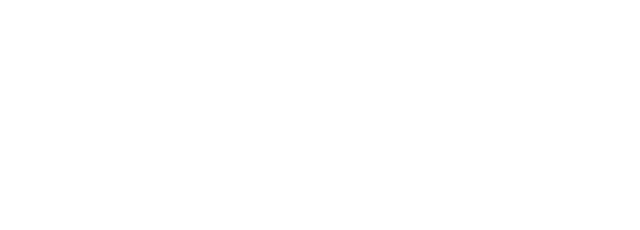
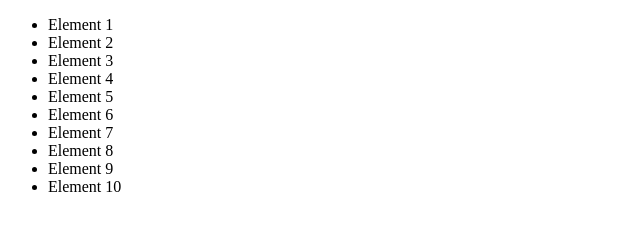
Before and after one commit to MarinaMyz/JS_HOMEWORKS, a website: page src/index.html in a window 1280 px wide. Shown: the whole page, without its empty margins (0-640 px from the left). Drawn offline with Linux system fonts and the light colour scheme.

Commit message:
hw52 completed

```diff
--- a/src/index.html
+++ b/src/index.html
@@ -2,12 +2,22 @@
 <html lang="en">
 <head>
     <meta charset="UTF-8">
-    <title>Lesson1</title>
-    <link rel="stylesheet" href="./styles/style.css">
+    <title>Title</title>
 </head>
 <body>
 
-
-<script src="js/script.js"></script>
+<ul id="ulId" class="ulClass" data-custom="custom value" data-dog-tail="Hello dog tail">
+    <li>Element 1</li>
+    <li>Element 2</li>
+    <li>Element 3</li>
+    <li>Element 4</li>
+    <li>Element 5</li>
+    <li>Element 6</li>
+    <li>Element 7</li>
+    <li>Element 8</li>
+    <li>Element 9</li>
+    <li>Element 10</li>
+</ul>
+<script src="js/solution.js"></script>
 </body>
 </html>
--- a/src/js/script.js
+++ /dev/null
@@ -1 +0,0 @@
-'use strict';
--- /dev/null
+++ b/src/js/solution.js
@@ -0,0 +1,18 @@
+'use strict';
+
+const ulElement = document.getElementById('ulId');
+const liElements = ulElement.getElementsByTagName('li');
+
+
+for (const li of liElements) {
+    console.log(li.textContent);
+}
+console.log(liElements.length);
+
+
+const textArray = [];
+for (const li of liElements) {
+    textArray.push(li.textContent);
+}
+
+console.log(textArray);
```
Also changed, not shown: Readme.md.
